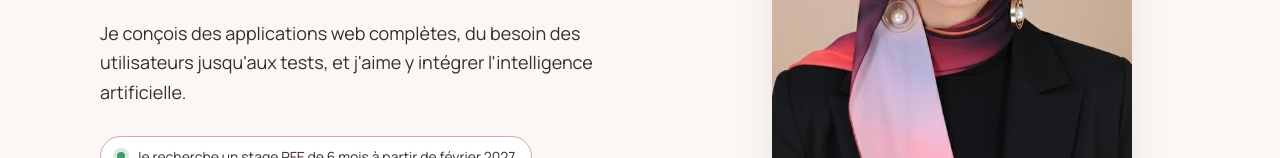
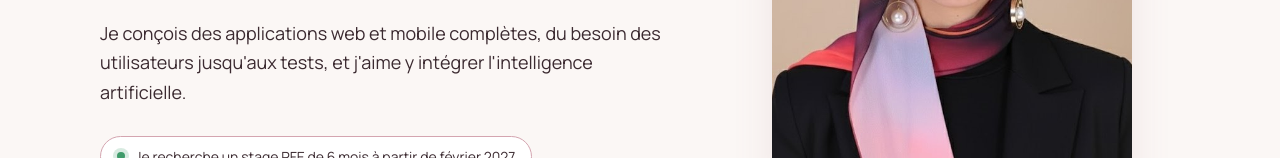
Before and after one commit to ElhaddajAya/my-portfolio, a plain HTML site: page index.html in a window 1280 px wide. Shown: the part 422-580 px from the top of the page. Drawn offline with nearby package versions, Linux system fonts and the light colour scheme.

Commit message:
First commit

```diff
--- a/index.html
+++ b/index.html
@@ -849,7 +849,7 @@
         <h1 class="name">Aya<br>El Haddaj</h1>
         <div class="rule"></div>
         <p class="role">Élève ingénieure · Développeuse Full-Stack</p>
-        <p class="lead">Je conçois des applications web complètes, du besoin des utilisateurs jusqu'aux tests, et j'aime
+        <p class="lead">Je conçois des applications web et mobile complètes, du besoin des utilisateurs jusqu'aux tests, et j'aime
           y intégrer l'intelligence artificielle.</p>
         <span class="status">Je recherche un stage PFE de 6 mois à partir de février 2027</span>
         <div class="actions">
```
